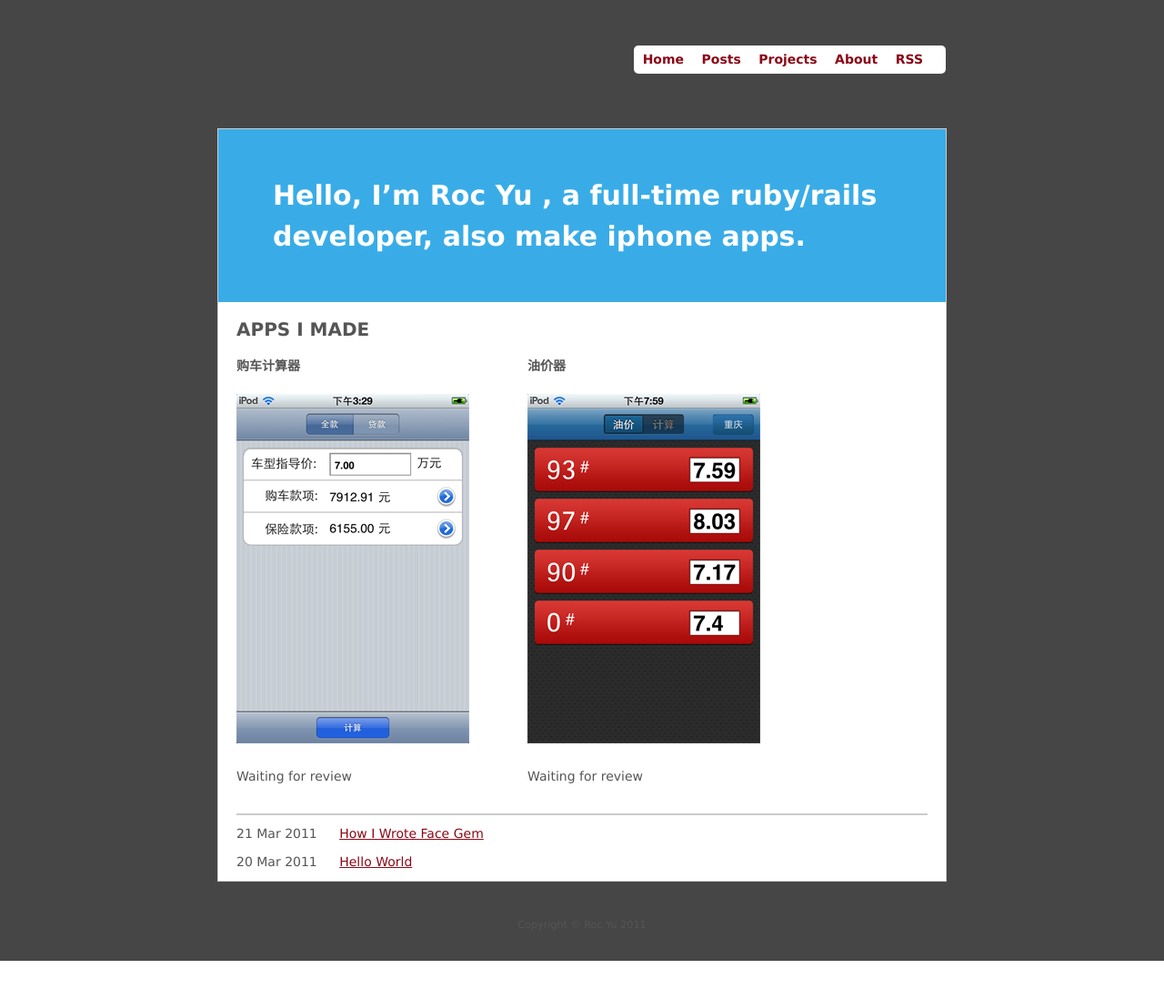
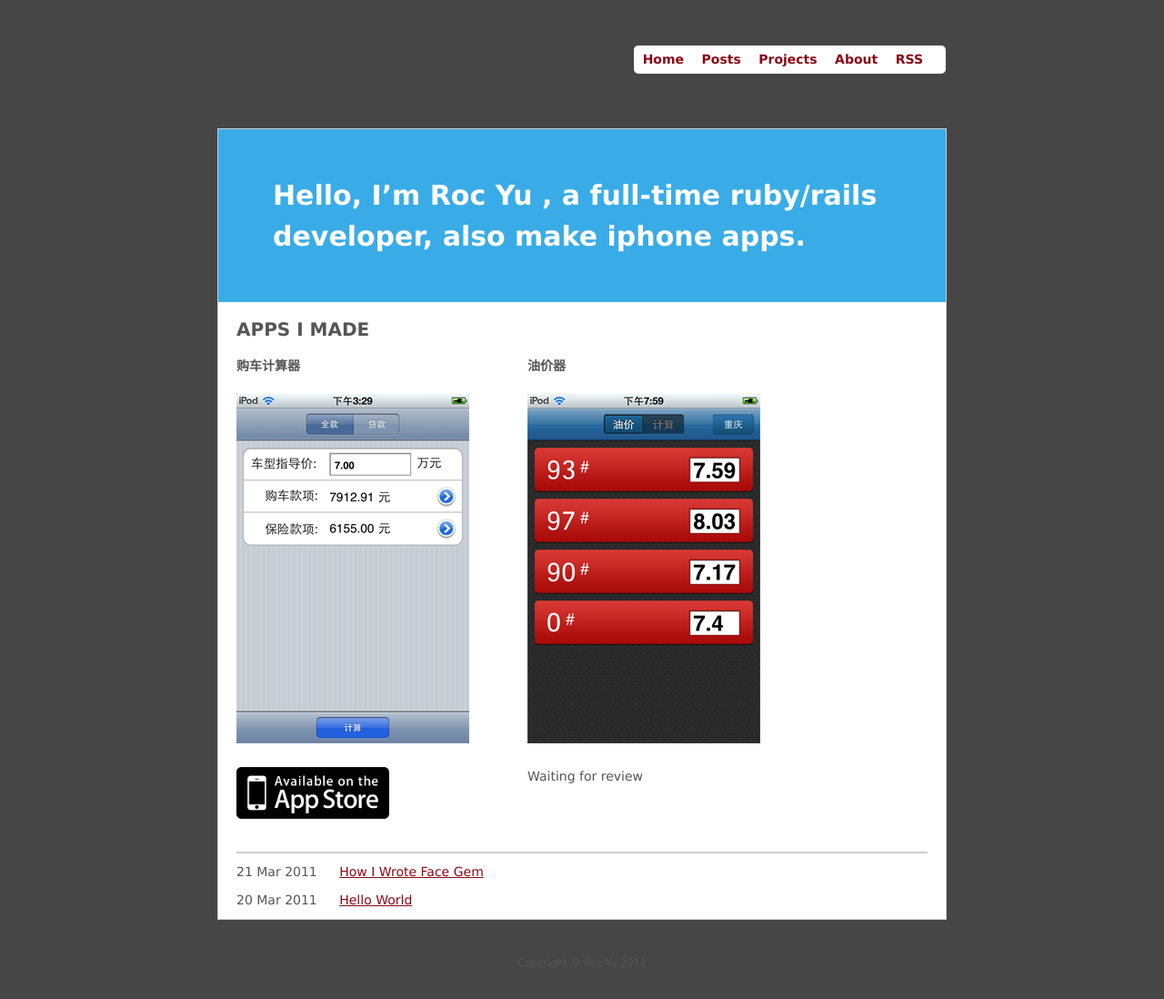
Before and after one commit to rociiu/rociiu_old, a Jekyll site: the page built from index.html, in a window 1280 px wide. Shown: the whole page at 91% size. Built offline with Jekyll 4.4.1, drawn with Linux system fonts in a browser that asks for light colours; before the commit the page ends 1056 px from its top, so only the background shows below that.

Commit message:
app on sale

```diff
--- a/css/main.css
+++ b/css/main.css
@@ -75,6 +75,10 @@
 }
 #apps .app .pictures {
   margin-bottom: 20px;
+}
+#apps .app a img {
+  width: 168px;
+  height: 57px;
 }
 #slogan h2 {
   font-size: 30px;
--- a/index.html
+++ b/index.html
@@ -10,7 +10,7 @@
       <img src="/images/buycarcal.png" />
     </div>
     <div class="link">
-      <p>Waiting for review</p>
+      <p><a href="http://itunes.apple.com/us/app/id459376393"><img src="/images/app_store.png"/></a></p>
     </div>
   </div>
   <div class="app">
```
Also changed, not shown: images/app_store.png (added).
